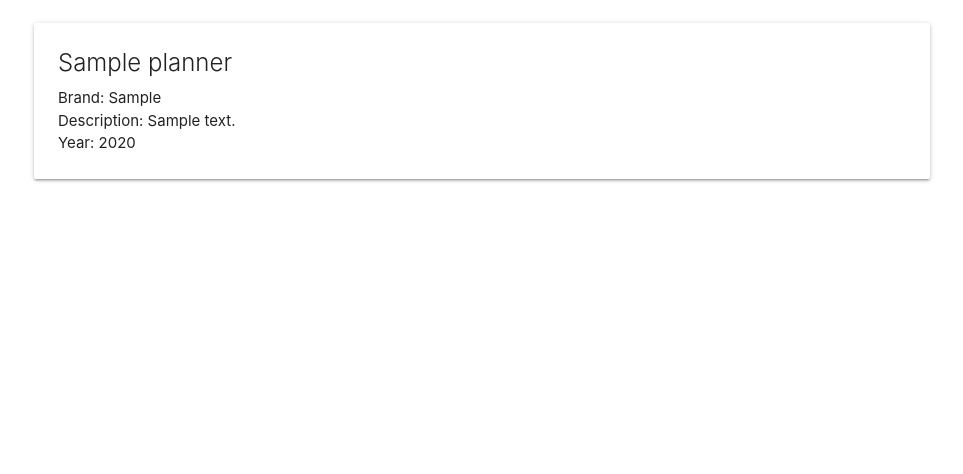
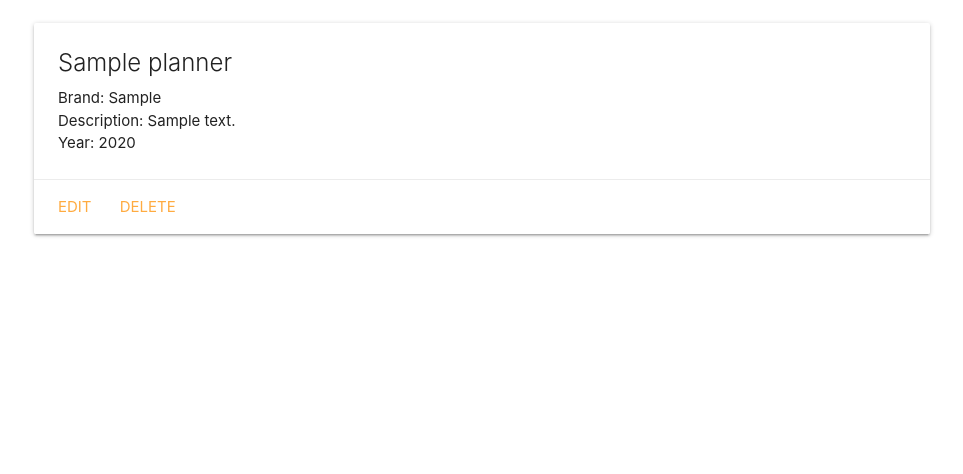
Before and after one commit to brownbugz/finch-collector, a Django app: template main_app/templates/planners/detail.html in a window 1280 px wide. Shown: the part 177-651 px from the top of the page, without its empty margins (158-1121 px from the left). Run offline with Django 3.2, Linux system fonts and the light colour scheme; the template is opened without the code that fills it: values that come from a table or form of the project are taken from there, others are empty; tables that the repository leaves empty hold one stand-in row (values such as "Sample post"); parts of the project's set-up code (start-up, migrations or seed data) failed here and were passed over.

Commit message:
adds edit and delete

```diff
--- a/main_app/templates/planners/detail.html
+++ b/main_app/templates/planners/detail.html
@@ -14,6 +14,11 @@
             <p>Year: Undated</p>
         {% endif %}
     </div>
+    <div class="card-action">
+        <a href="{% url 'planners_update' planner.id %}">Edit</a>
+        <a href="{% url 'planners_delete' planner.id %}">Delete</a>
+      </div>
+    </div>
 </div>
 
 {% endblock %}
```
